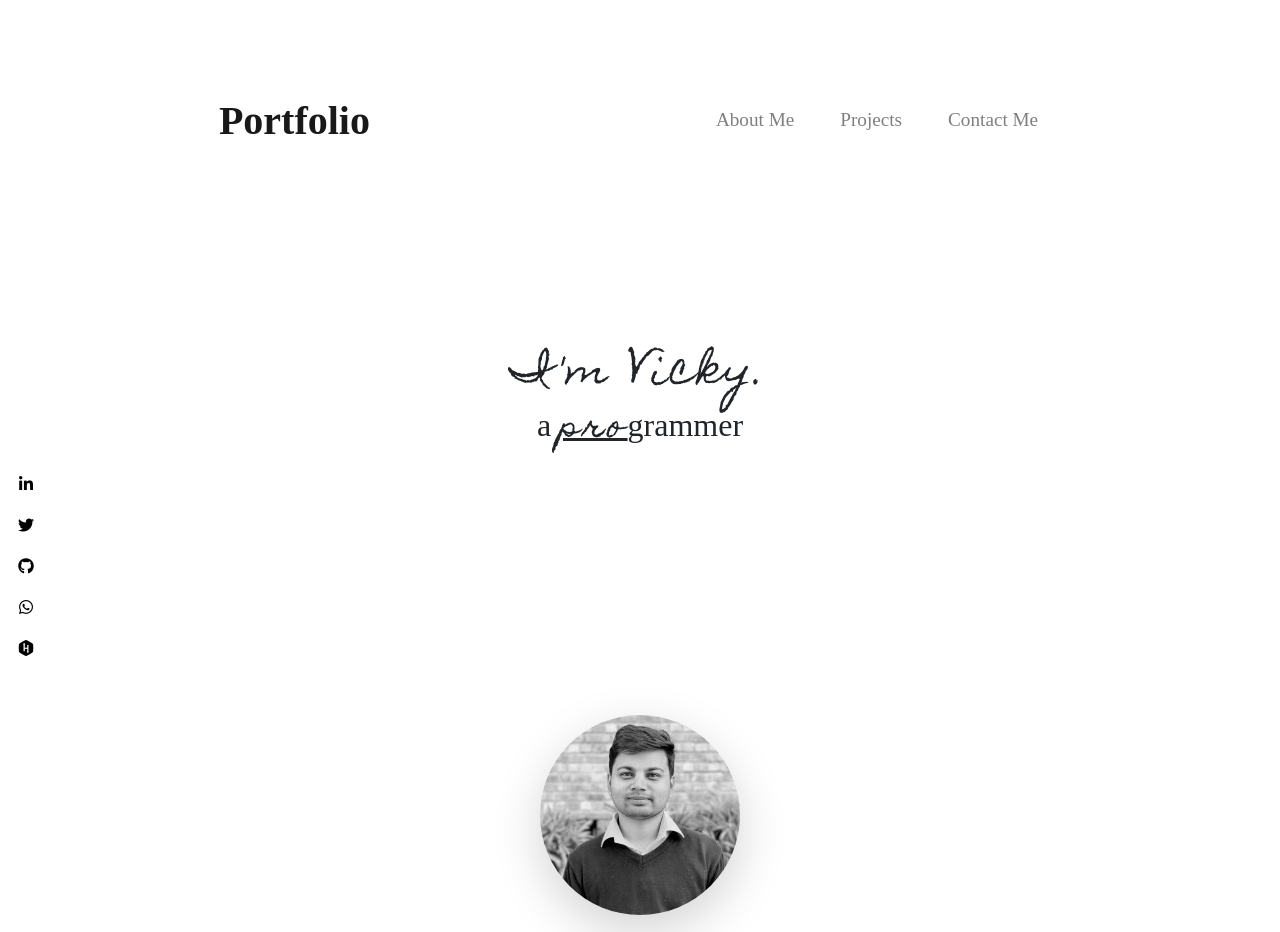
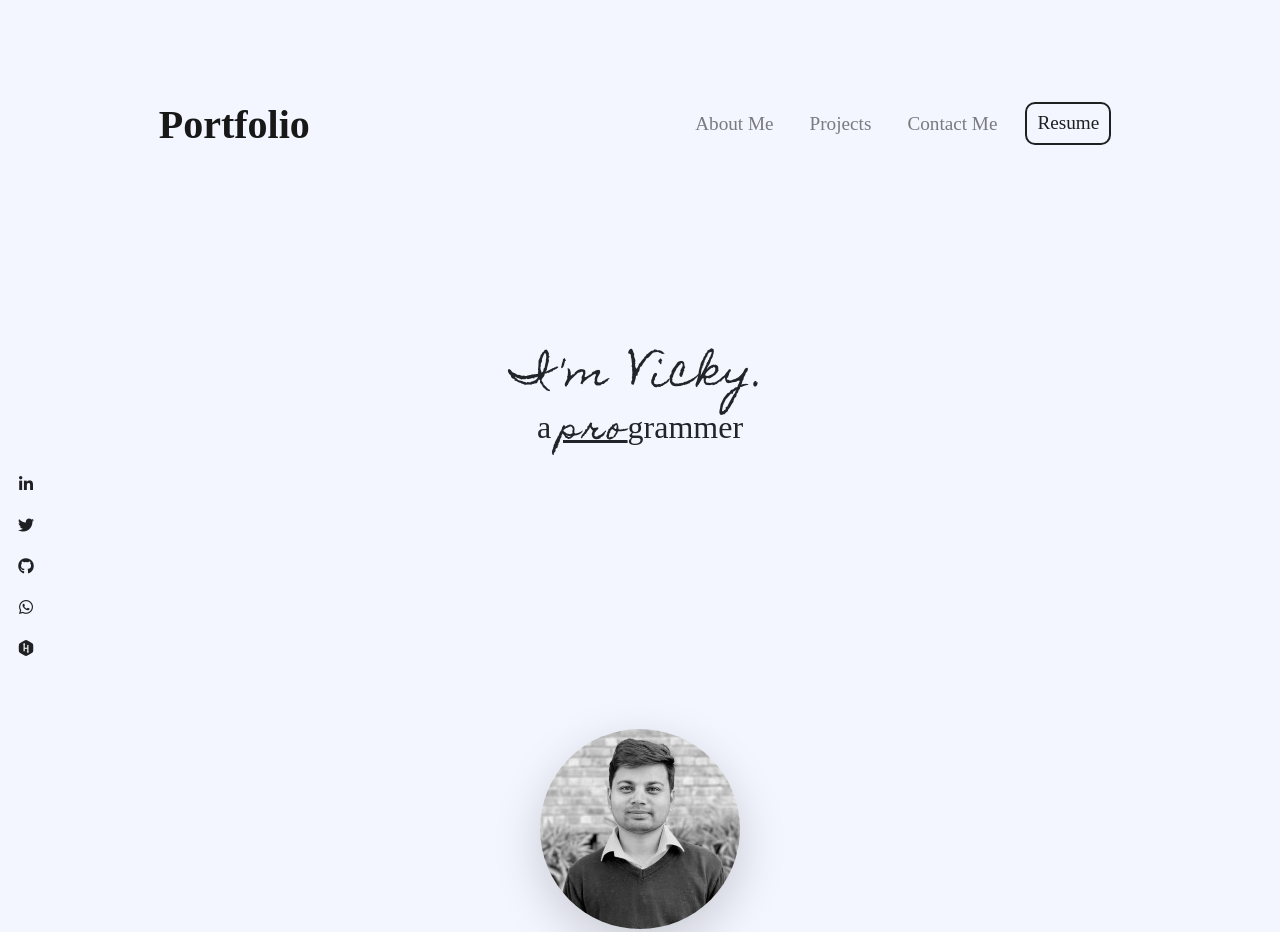
Before and after one commit to Itsmevicky/Portfolio, a plain HTML site: page index.html in a window 1280 px wide. Shown: the top 932 px of the page. Drawn offline with nearby package versions, Linux system fonts and the light colour scheme.

Commit message:
Added Resume Link

```diff
--- a/css/style.css
+++ b/css/style.css
@@ -1,6 +1,7 @@
 body {
   font-family: "Ubuntu";
   text-align: center;
+  background: #f4f6ff;
 }
 .navbar {
   padding: 0 0 4.5rem;
@@ -13,12 +14,23 @@ body {
 }
 
 .nav-item {
-  margin: 15px;
+  margin: 10px;
+}
+.nav-item #resume {
+  color: #1e2022;
+  border: 2px solid #1e2022;
+  border-radius: 10px;
+  padding: 5px 10px;
+}
+.nav-item #resume:hover {
+  background-color: #1e2022;
+  color: white;
+  transition: ease-in-out 0.3s;
 }
 
 .nav-link {
   font-size: 1.2rem;
-  color: black;
+  color: #1e2022;
 }
 
 .nav-link:hover {
@@ -28,7 +40,7 @@ body {
 
 a {
   text-decoration: none;
-  color: black;
+  color: #1e2022;
 }
 
 .title {
@@ -50,7 +62,7 @@ a {
 }
 
 .custom-margin {
-  padding: 3% 15%;
+  padding: 3% 10%;
 }
 
 .project-area {
@@ -111,7 +123,7 @@ a {
 }
 
 .social-link:hover {
-  color: black;
+  color: #1e2022;
 }
 .contact-me-h3 {
   padding: 28px 28px 0;
--- a/index.html
+++ b/index.html
@@ -36,7 +36,9 @@
             <li class="nav-item">
               <a class="nav-link" href="#contact-me">Contact Me</a>
             </li>
-
+            <li class="nav-item">
+              <a class="nav-link" id="resume" href="Resume.pdf" download>Resume</a>
+            </li>
           </ul>
         </div>
       </nav>
@@ -72,9 +74,7 @@
         <img src="images/drum-kit.png" class="card-img-left p-3 img-thumbnail rounded" alt="...">
         <div class="card-body">
           <h5 class="card-title">Drum Kit</h5>
-          <p class="card-text">Lorem ipsum dolor sit amet consectetur adipisicing elit. Id praesentium accusamus animi
-            assumenda delectus excepturi nihil eius, ducimus quisquam quis ratione deleniti odio nesciunt totam commodi
-            sit obcaecati ipsa adipisci.</p>
+          <p class="card-text">One can </p>
           <a href="https://github.com/Itsmevicky/Drum-kit" class="btn btn-outline-dark"><i class="fab fa-github"></i>
             Github</a>
         </div>
```
Also changed, not shown: 1 other file.
